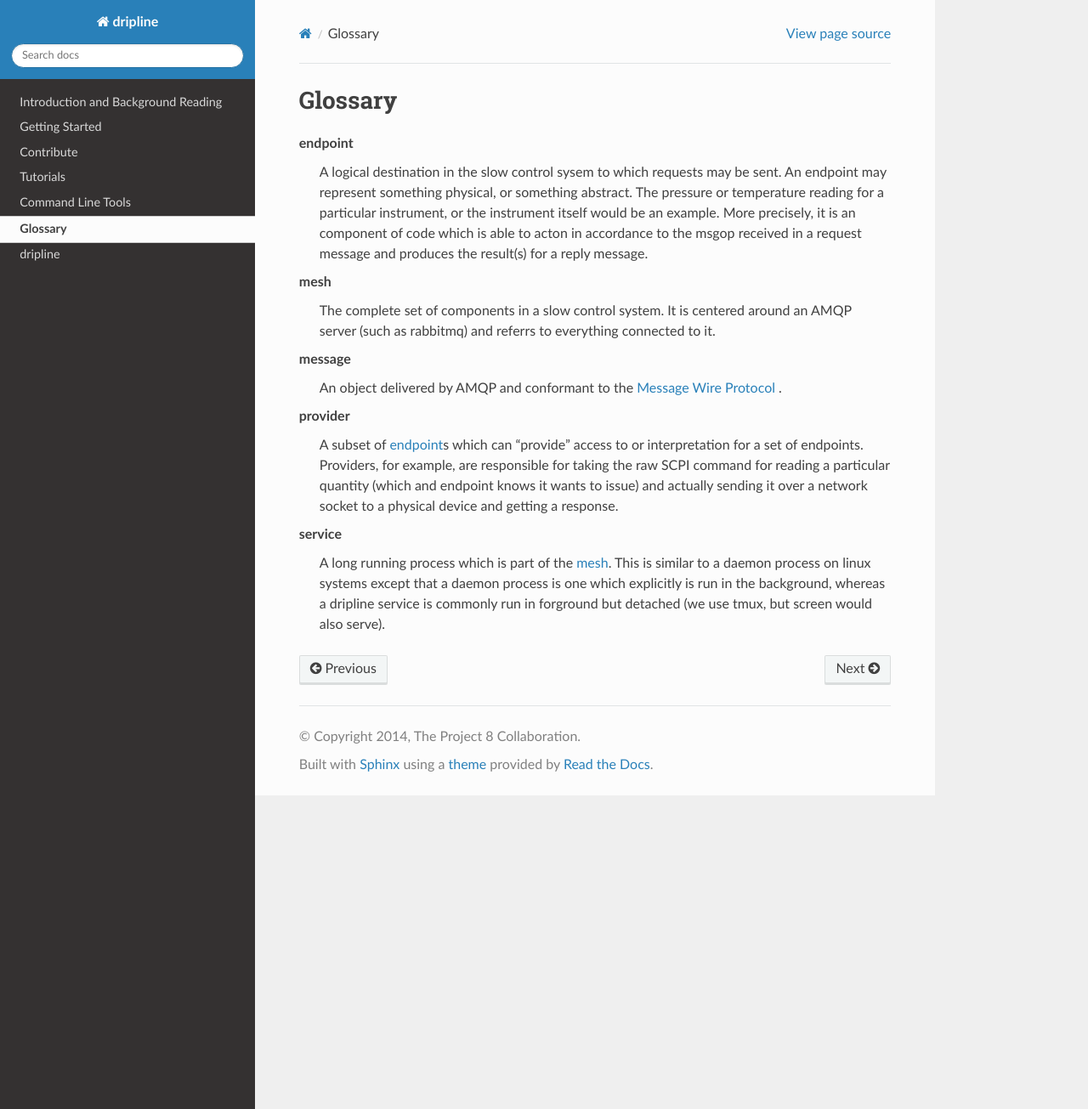
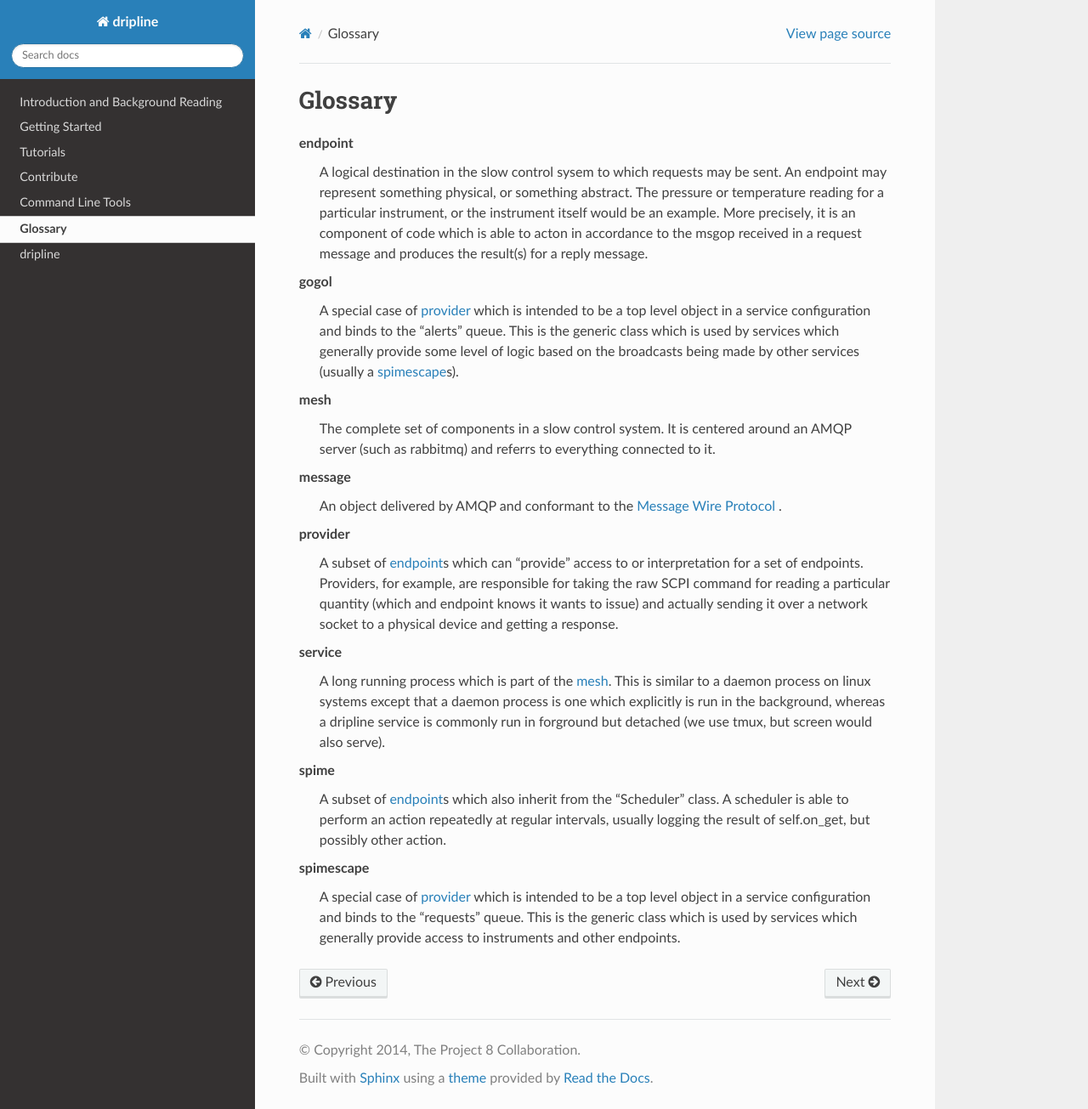
Before and after one commit to project8/dragonfly, a Sphinx documentation site: the page built from doc/glossary.rst, in a window 1280 px wide and 1305 px high. Shown: the whole window at 85% size. Built offline with Sphinx 7.4.7 and the Read the Docs theme 2.0.0, drawn with Linux system fonts in a browser that asks for light colours.

```diff
--- a/doc/glossary.rst
+++ b/doc/glossary.rst
@@ -8,6 +8,9 @@ Glossary
 
     endpoint
         A logical destination in the slow control sysem to which requests may be sent. An endpoint may represent something physical, or something abstract. The pressure or temperature reading for a particular instrument, or the instrument itself would be an example. More precisely, it is an component of code which is able to acton in accordance to the msgop received in a request message and produces the result(s) for a reply message.
+
+    gogol
+        A special case of :term:`provider` which is intended to be a top level object in a service configuration and binds to the "alerts" queue. This is the generic class which is used by services which generally provide some level of logic based on the broadcasts being made by other services (usually a :term:`spimescape`\s).
 
     provider
         A subset of :term:`endpoint`\ s which can "provide" access to or interpretation for a set of endpoints. Providers, for example, are responsible for taking the raw SCPI command for reading a particular quantity (which and endpoint knows it wants to issue) and actually sending it over a network socket to a physical device and getting a response.
@@ -20,3 +23,9 @@ Glossary
 
     service
         A long running process which is part of the :term:`mesh`. This is similar to a daemon process on linux systems except that a daemon process is one which explicitly is run in the background, whereas a dripline service is commonly run in forground but detached (we use tmux, but screen would also serve).
+
+    spime
+        A subset of :term:`endpoint`\s which also inherit from the "Scheduler" class. A scheduler is able to perform an action repeatedly at regular intervals, usually logging the result of self.on_get, but possibly other action.
+
+    spimescape
+        A special case of :term:`provider` which is intended to be a top level object in a service configuration and binds to the "requests" queue. This is the generic class which is used by services which generally provide access to instruments and other endpoints.
```
Also changed, not shown: doc/index.rst (+4 -4 lines), doc/tutorials/prologix.rst (+9 -10 lines), 1 other file.
